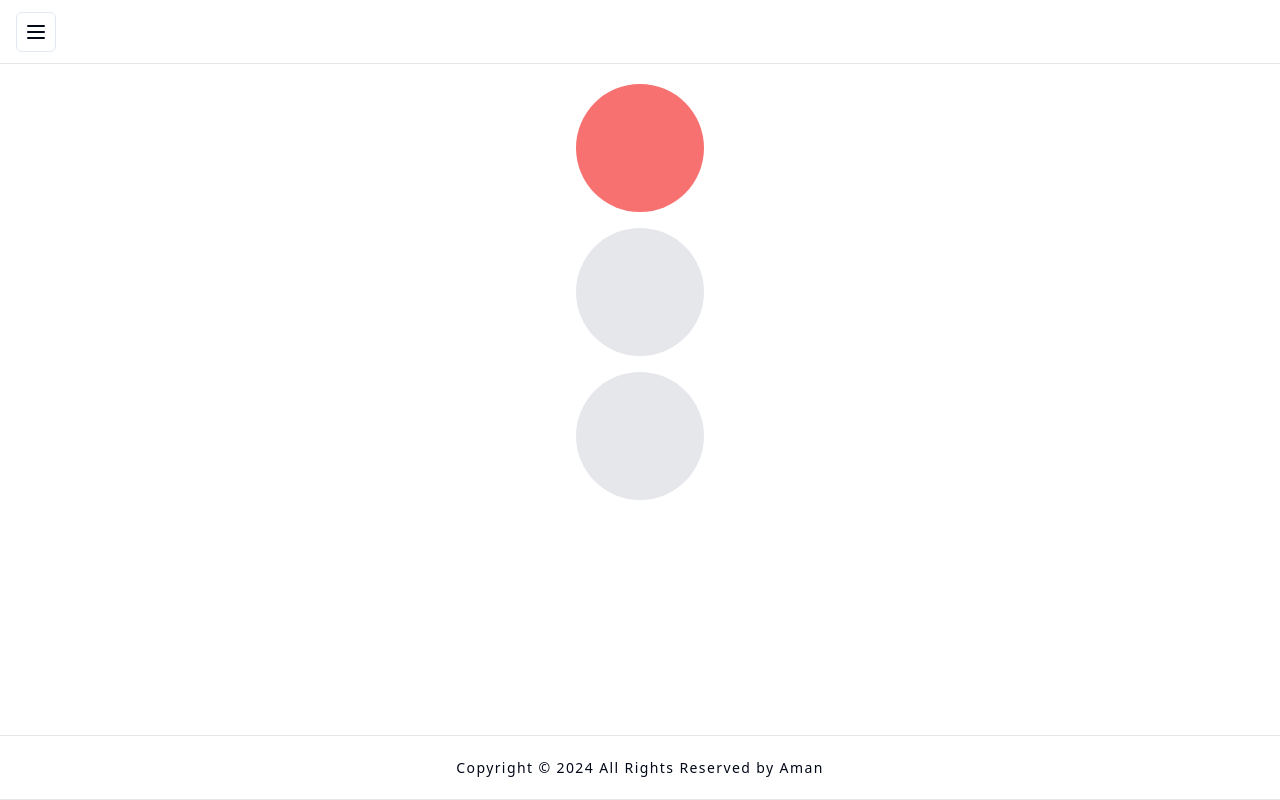
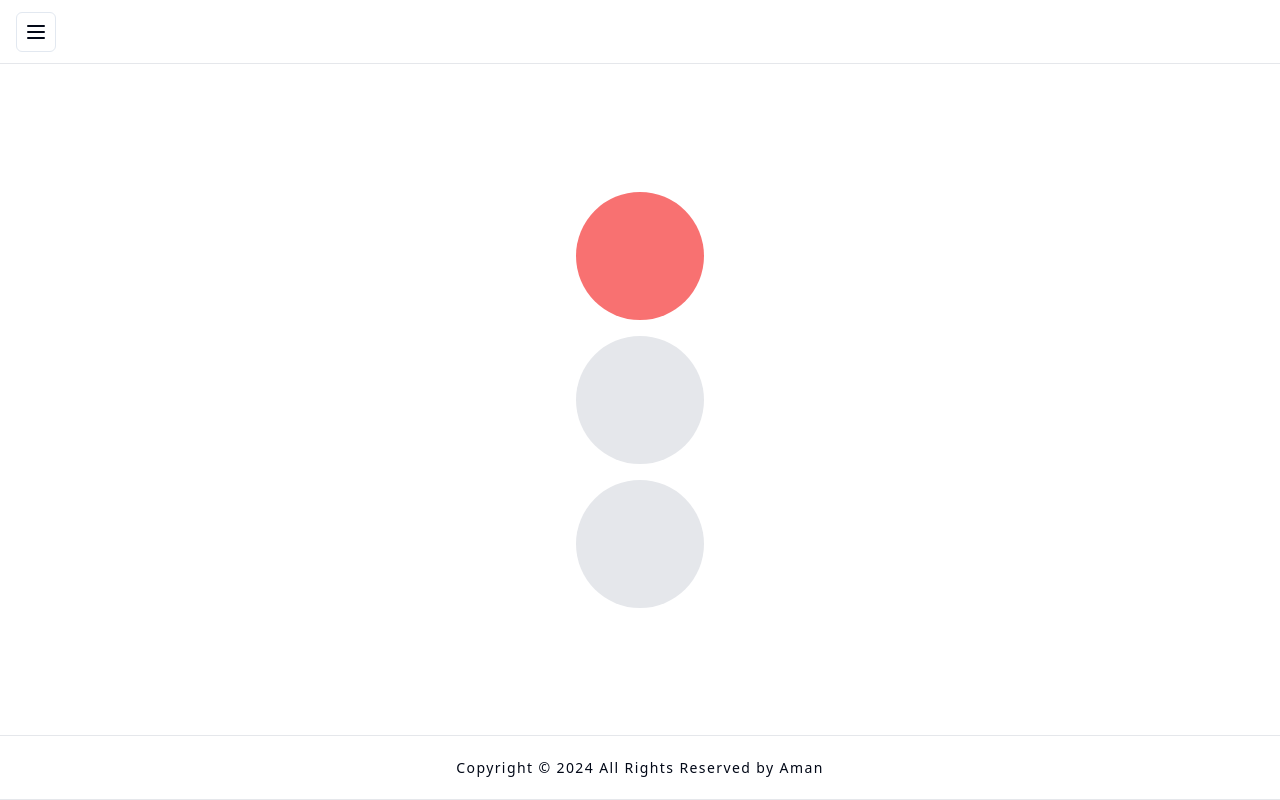
Before and after one commit to amanmavai/vite_csr_space, a React (Vite) app: page /traffic-light in a window 1280 px wide. Built offline with nearby package versions, Linux system fonts and the light colour scheme.

Commit message:
Refactor traffic light component styling

```diff
--- a/src/routes/traffic-light.jsx
+++ b/src/routes/traffic-light.jsx
@@ -26,7 +26,7 @@
   let lightClass = "h-32 w-32 rounded-full";
 
   return (
-    <div className="flex flex-1 flex-col items-center justify-center gap-4">
+    <div className="flex h-full flex-col items-center justify-center gap-4">
       <div className={cn(lightClass, light === "red" ? "bg-red-400" : "bg-gray-200")} />
       <div className={cn(lightClass, light === "green" ? "bg-green-400" : "bg-gray-200")} />
       <div className={cn(lightClass, light === "yellow" ? "bg-yellow-400" : "bg-gray-200")} />
```
